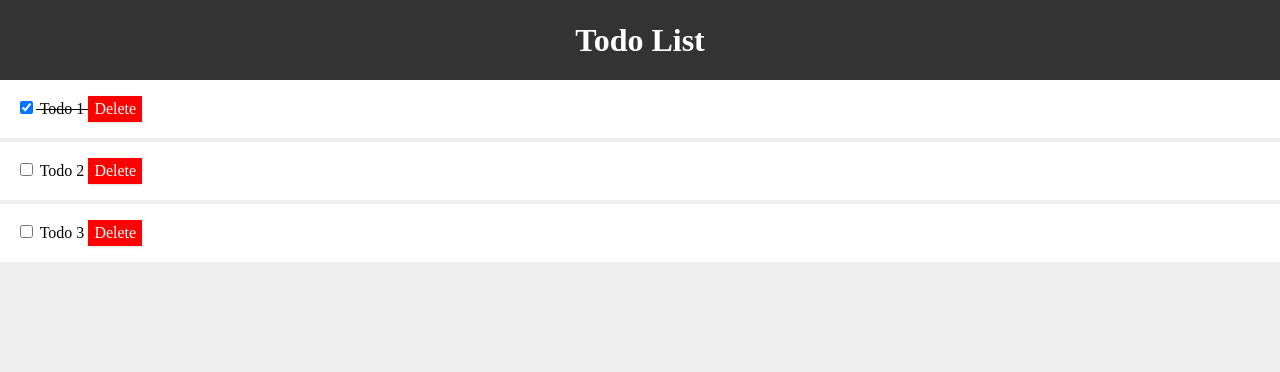
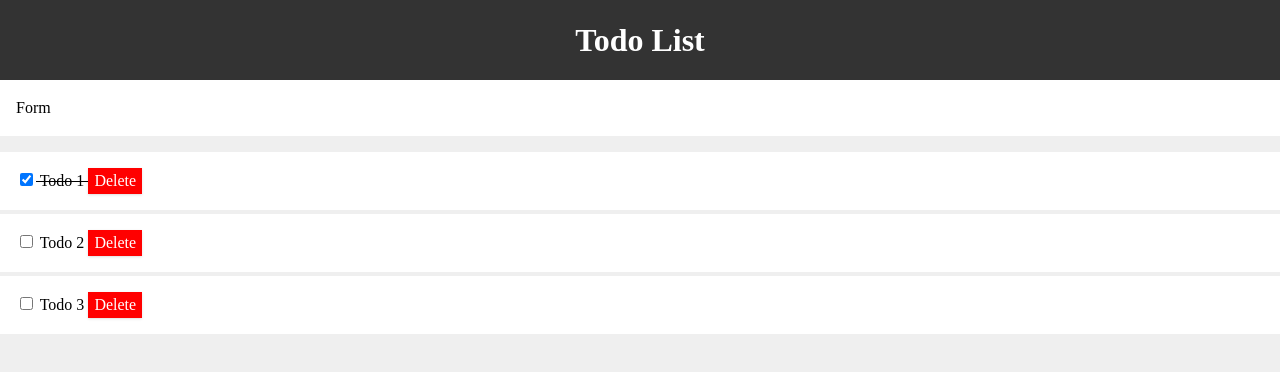
Before and after one commit to uxmoon/todo-list-vue2, a Vue app: page / in a window 1280 px wide. Shown: the top 372 px of the page. Built offline with nearby package versions, Linux system fonts and the light colour scheme.

Commit message:
Added new form component

```diff
--- a/src/App.vue
+++ b/src/App.vue
@@ -1,18 +1,21 @@
 <template>
   <div id="app">
     <HeaderApp />
+    <TodosAdd />
     <TodosList v-bind:todos="todos" v-on:del-todo="handleDelete" />
   </div>
 </template>
 
 <script>
 import TodosList from "./components/TodosList";
+import TodosAdd from "./components/TodosAdd";
 import HeaderApp from "./components/layout/Header.vue"
 
 export default {
   name: "App",
   components: {
     TodosList,
+    TodosAdd,
     HeaderApp,
   },
   data() {
--- /dev/null
+++ b/src/components/TodosAdd.vue
@@ -0,0 +1,19 @@
+<template>
+  <div class="todo-add">
+    Form
+  </div>
+</template>
+
+<script>
+export default {
+  name: "TodosAdd"
+}
+</script>
+
+<style scoped>
+  .todo-add {
+    background-color: #fff;
+    padding: 1rem;
+    margin-bottom: 1rem;
+  }
+</style>
```
